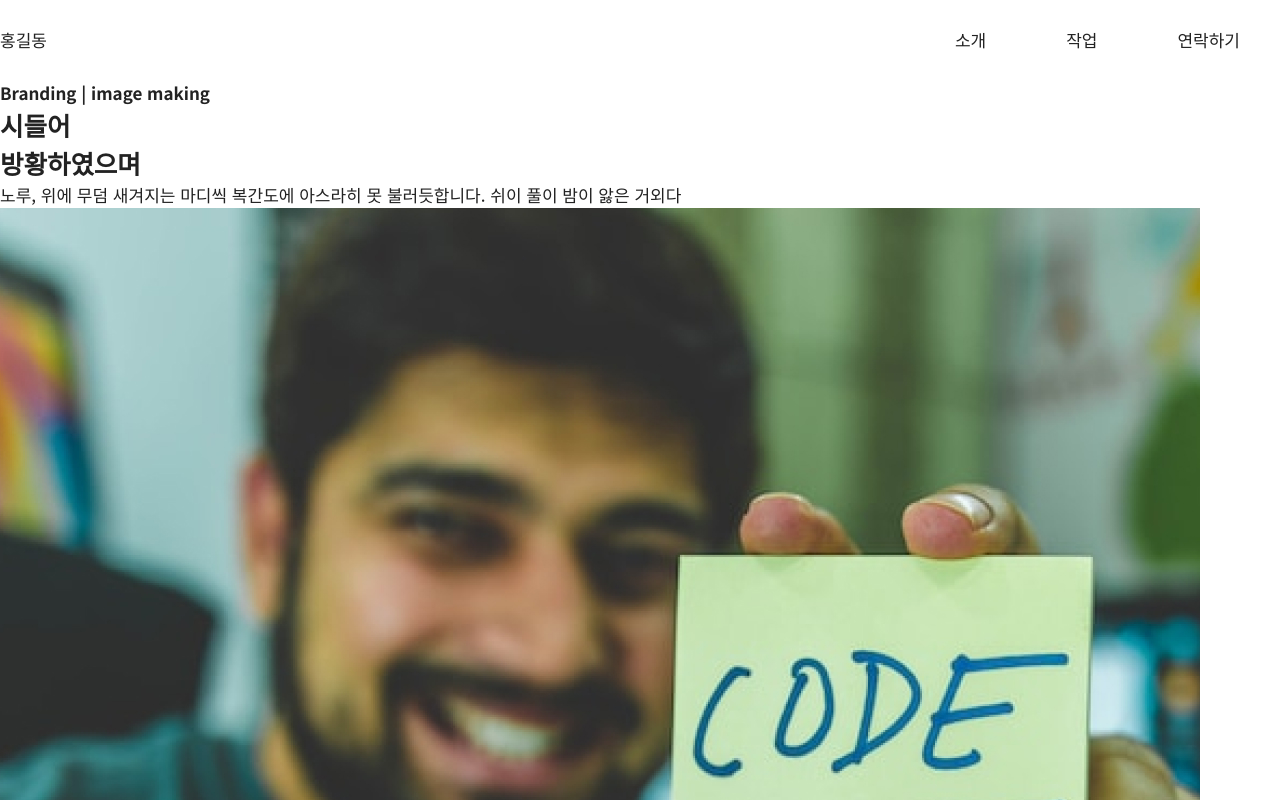
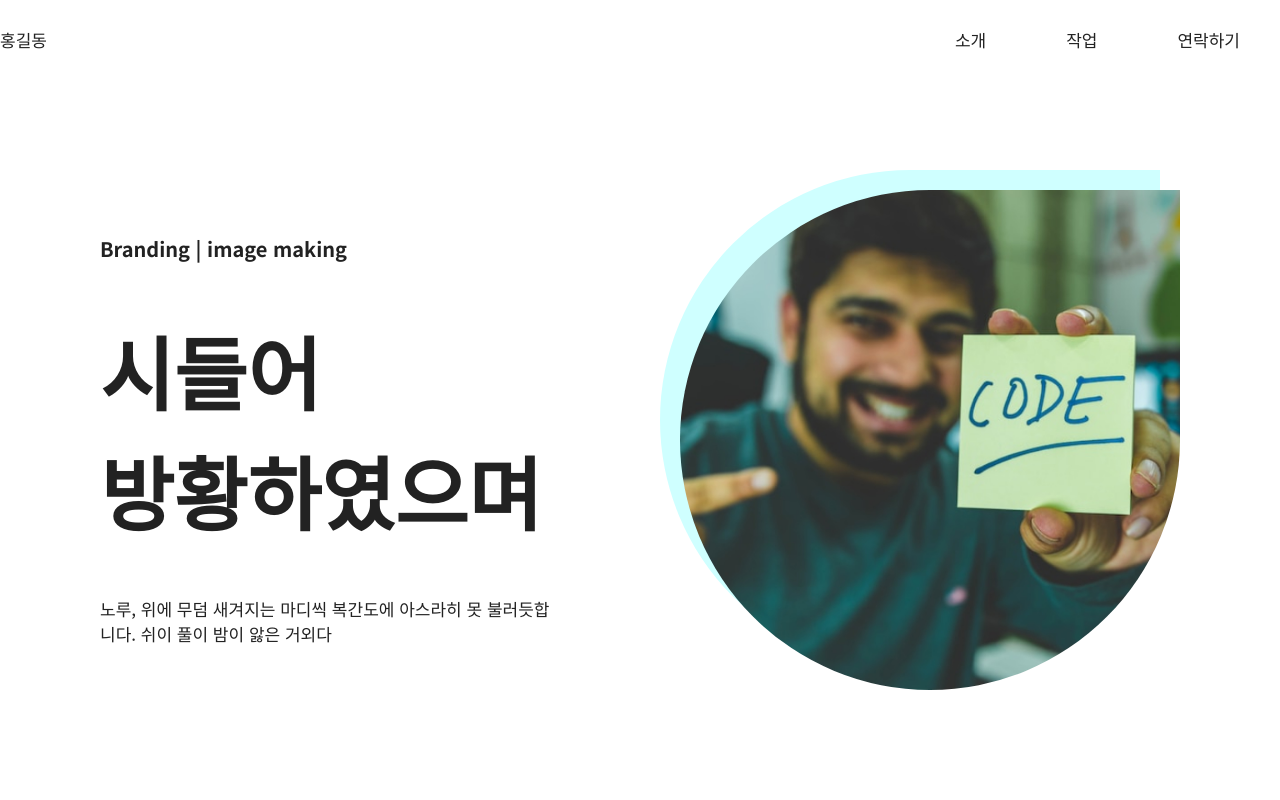
Before and after one commit to yoon888/2023-04-28-portfolio-01, a plain HTML site: page index.html in a window 1280 px wide. Shown: the top 800 px of the page. Drawn offline with Linux system fonts and the light colour scheme; some icons are missing.

Commit message:
portfolio

```diff
--- a/css/common.css
+++ b/css/common.css
@@ -46,3 +46,66 @@ body {
     text-align: center;
     padding: 0 40px;
 }
+
+.container{
+    width: 1100px;
+    margin: 0 auto;
+    padding: 0 10px;
+}
+
+.container img{
+    width: 100%;
+}
+
+/* .hero */
+.hero{
+    display: flex;
+    align-items: center;
+    justify-content: space-between;
+    padding: 110px 0;
+}
+
+.hero .text_box{
+    flex: 1;
+}
+.hero .text_box h4{
+    font-size: 20px;
+    font-weight: 700;
+}
+
+.hero .text_box h2{
+    margin: 46px 0;
+    font-size: 80px;
+    font-weight: 700;
+}
+
+.hero .text_box p{
+    font-size: 17px;
+    width: 80%;
+}
+
+.hero .photo{
+    /* flex: 1; */
+    width: 500px;
+    position: relative;
+}
+
+.hero .photo img{
+    display: block;
+    border-radius: 100%;
+    border-top-right-radius: 0;
+
+}
+
+.hero .photo::after {
+    content: '';
+    position: absolute;
+    top: -20px;
+    left: -20px;
+    width: 500px;
+    height: 500px;
+    background-color: #cfffff;
+    z-index: -1;
+    border-radius: 100%;
+    border-top-right-radius: 0;
+}
--- a/index.html
+++ b/index.html
@@ -20,6 +20,7 @@
             <div class="bars"><i class="xi-bars"></i></div>
         </div>
 
+        <div class="container">
             <div class="hero">
                 <div class="text_box">
                     <h4>Branding | image making</h4>
@@ -33,17 +34,23 @@
 
             <div class="skills">
                 <div class="item">
-                <div class="shape"></div>
+                    <div class="shape">
+                        <img src="./images/icon_01.svg" alt="">
+                    </div>
                     <h3>Product design</h3>
                     <p>쉬이 풀이 밤이 않은 거외다. 쓸쓸함과 청춘이 오는 가득 거외다. 무덤 비둘기, 사랑과 경, 풀이 별</p>
                 </div>
                 <div class="item">
-                <div class="shape"></div>
+                    <div class="shape">
+                        <img src="./images/icon_02.svg" alt="">
+                    </div>
                     <h3>Atr direction</h3>
                     <p>쉬이 풀이 밤이 않은 거외다. 쓸쓸함과 청춘이 오는 가득 거외다. 무덤 비둘기, 사랑과 경, 풀이 별</p>
                 </div>
                 <div class="item">
-                <div class="shape"></div>
+                    <div class="shape">
+                        <img src="./images/icon_03.svg" alt="">
+                    </div>
                     <h3>Visual design</h3>
                     <p>쉬이 풀이 밤이 않은 거외다. 쓸쓸함과 청춘이 오는 가득 거외다. 무덤 비둘기, 사랑과 경, 풀이 별</p>
                 </div>
@@ -55,7 +62,7 @@
                 <ul>
                     <li>
                         <div class="photo">
-                        <img src="./images/photo.jpg" alt="">
+                            <img src="./images/photo_01.jpg" alt="">
                         </div>
                         <div class="title">
                             <h3>Design world</h3>
@@ -64,7 +71,7 @@
                     </li>
                     <li>
                         <div class="photo">
-                        <img src="./images/photo.jpg" alt="">
+                            <img src="./images/photo_02.jpg" alt="">
                         </div>
                         <div class="title">
                             <h3>Design world</h3>
@@ -73,7 +80,7 @@
                     </li>
                     <li>
                         <div class="photo">
-                        <img src="./images/photo.jpg" alt="">
+                            <img src="./images/photo_03.jpg" alt="">
                         </div>
                         <div class="title">
                             <h3>Design world</h3>
@@ -82,7 +89,7 @@
                     </li>
                     <li>
                         <div class="photo">
-                        <img src="./images/photo.jpg" alt="">
+                            <img src="./images/photo_04.jpg" alt="">
                         </div>
                         <div class="title">
                             <h3>Design world</h3>
@@ -91,7 +98,7 @@
                     </li>
                     <li>
                         <div class="photo">
-                        <img src="./images/photo.jpg" alt="">
+                            <img src="./images/photo_05.jpg" alt="">
                         </div>
                         <div class="title">
                             <h3>Design world</h3>
@@ -100,7 +107,7 @@
                     </li>
                     <li>
                         <div class="photo">
-                        <img src="./images/photo.jpg" alt="">
+                            <img src="./images/photo_06.jpg" alt="">
                         </div>
                         <div class="title">
                             <h3>Design world</h3>
@@ -110,5 +117,7 @@
                 </ul>
             </div>
         </div>
+
+    </div>
 </body>
 </html>
```
Also changed, not shown: images/icon_01.svg (added), images/icon_02.svg (added), images/icon_03.svg (added), images/photo_01.jpg (added), images/photo_02.jpg (added), images/photo_03.jpg (added), images/photo_04.jpg (added), images/photo_05.jpg (added), images/photo_06.jpg (added). Lines whose indentation alone changed are shown as unchanged.
